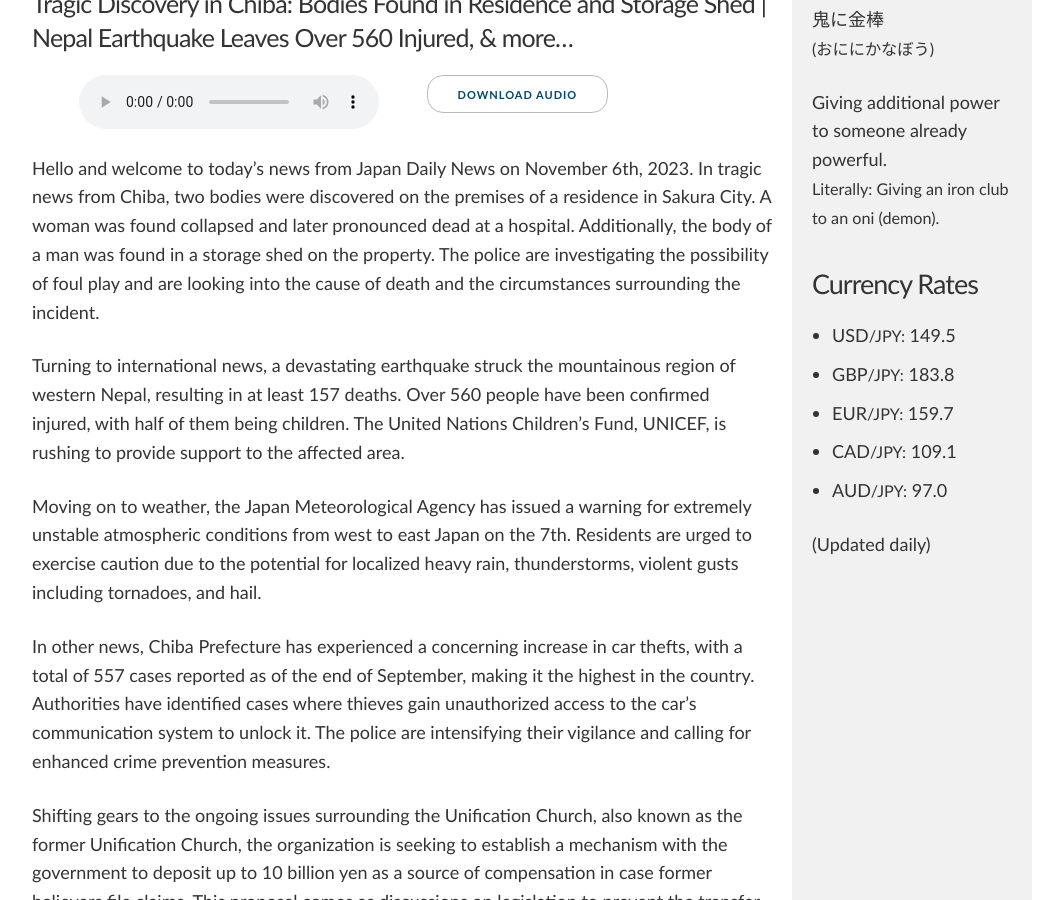
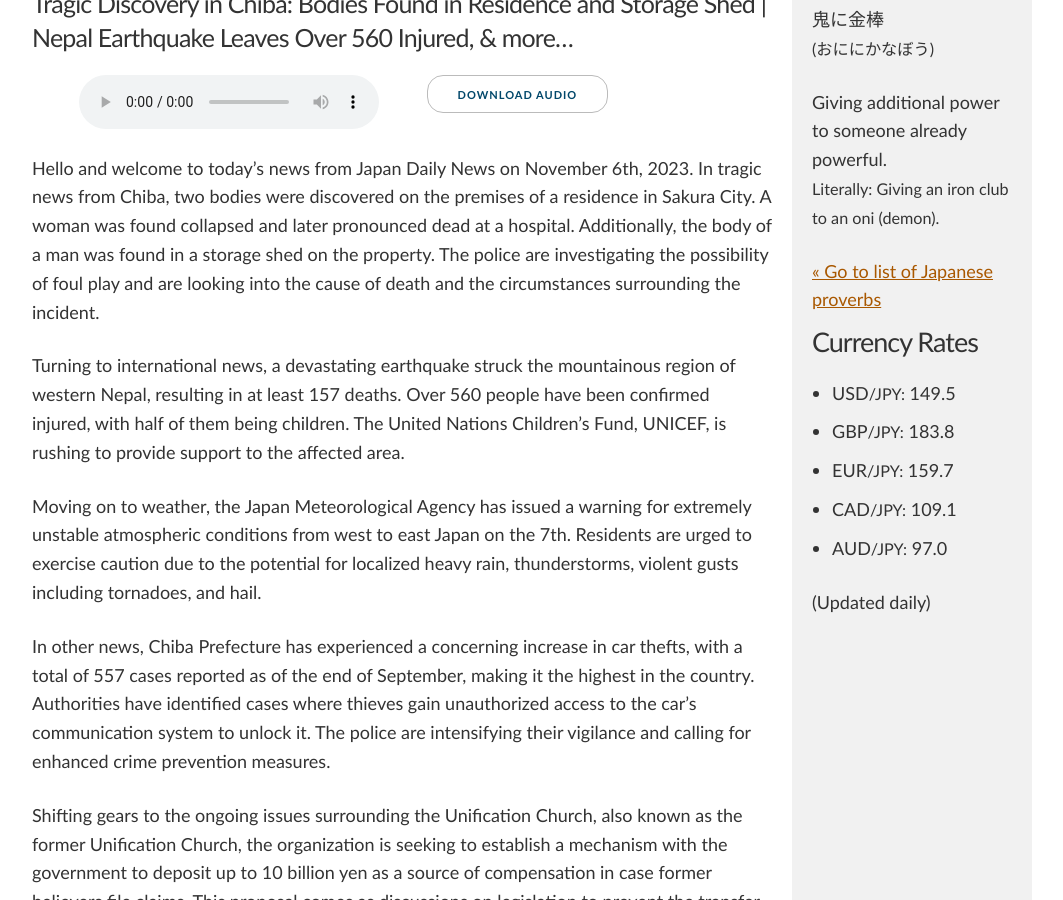
Before and after one commit to tagawa/JapanDailyNews, a Jekyll site: the page built from docs/index.html, in a window 1280 px wide and 900 px high, scrolled down 537 px. Shown: the whole window, without its empty margins (108-1171 px from the left). Built offline with Jekyll 4.4.1, drawn with Linux system fonts in a browser that asks for light colours; comment, search, counter and statistics services are not loaded.

Commit message:
Update index.html

```diff
--- a/docs/index.html
+++ b/docs/index.html
@@ -84,6 +84,12 @@ summary: Today's news from Japan, powered by AI. This computer-generated daily p
           </p>
           <p>{{ latest_post.proverb_en }}<br><small>Literally: {{ latest_post.proverb_lit }}</small></p>
         </div>
+
+
+  <div>
+    <a href="/proverbs">&laquo; Go to list of Japanese proverbs</a>
+  </div>
+
       {%- endif %}
 
       {% if latest_post.currency_usd != blank and latest_post.currency_gbp != blank and latest_post.currency_eur != blank and latest_post.currency_cad != blank and latest_post.currency_aud != blank -%}
```
